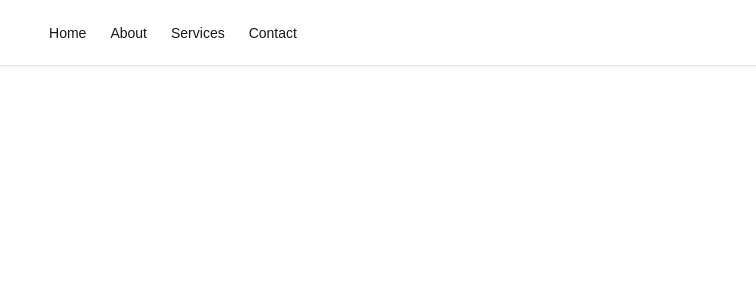
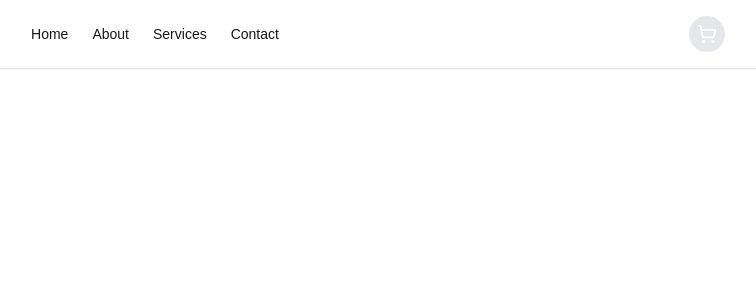
Before and after one commit to Hypertext-Assassin-RSS/JavaNest, a Next.js app in the folder frontend/: page / in a window 1280 px wide. Shown: the top 300 px of the page, without its empty margins (515-1271 px from the left). Built offline with nearby package versions, Linux system fonts and the light colour scheme.

Commit message:
add shopping cart icon to Header component and improve layout spacing

```diff
--- a/frontend/app/components/header.tsx
+++ b/frontend/app/components/header.tsx
@@ -1,12 +1,10 @@
 "use client";
 
-import { useEffect, useState } from "react";
-import { Sun, Moon, Menu, X } from "lucide-react";
-import { useTheme } from "next-themes";
-import Image from "next/image";
-import Logo from '../../assets/header-logo.png'
-
-
+import { useEffect, useState } from 'react';
+import { Sun, Moon, Menu, X, ShoppingCart } from 'lucide-react';
+import { useTheme } from 'next-themes';
+import Image from 'next/image';
+import Logo from '../../assets/header-logo.png';
 
 export default function Header() {
   const { theme, setTheme } = useTheme();
@@ -27,9 +25,9 @@ export default function Header() {
   ];
 
   return (
-    <header className={`fixed top-0 flex flex-row w-full z-1 justify-between items-center px-6 md:px-10 py-4 shadow-sm`}>
+    <header className="fixed top-0 flex flex-row w-full z-1 justify-between items-center px-6 md:px-10 py-4 shadow-sm">
       <a href="#" className="text-lg font-semibold">
-      <Image src={Logo} className="w-24" alt="header logo"/>
+        <Image src={Logo} className="w-24" alt="header logo" />
       </a>
       <nav className="hidden md:block">
         <ul className="flex space-x-6 text-sm font-medium">
@@ -42,7 +40,11 @@ export default function Header() {
           ))}
         </ul>
       </nav>
-      <div className="flex items-center">
+      <div className="flex items-center gap-2">
+        {/* Cart Icon */}
+        <a href="/cart" className="p-2 rounded-full bg-gray-200 dark:bg-gray-800">
+          <ShoppingCart size={20} className={theme === "light" ? "text-gray-800" : "text-white"} />
+        </a>
         <button
           onClick={() => setIsMenuOpen((prev) => !prev)}
           className="md:hidden p-2 rounded-full bg-gray-200 dark:bg-gray-800"
```
Also changed, not shown: 1 other file (tests, documents, lock files or other folders).
